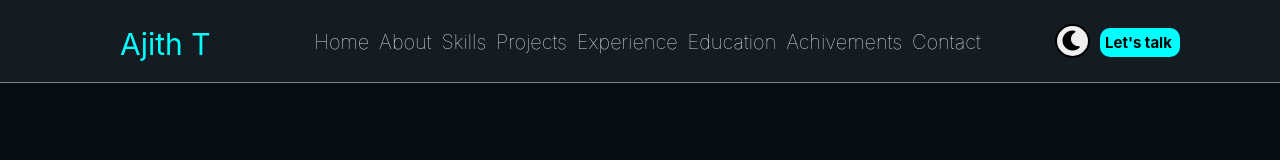
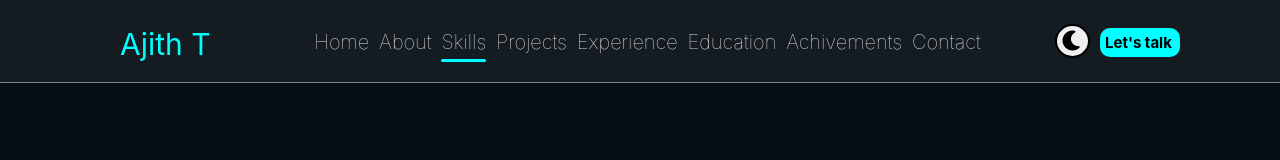
Before and after one commit to AjithT18/portfolio, a React (Vite) app: page / in a window 1280 px wide. Shown: the top 160 px of the page. Built offline with nearby package versions, Linux system fonts and the light colour scheme.

Commit message:
portfolio

```diff
--- a/src/Components/Navbar.jsx
+++ b/src/Components/Navbar.jsx
@@ -1,34 +1,90 @@
-import "../style/Navbar.css"
+import { useEffect, useState } from "react";
+import "../style/Navbar.css";
 import "@fortawesome/fontawesome-free/css/all.min.css";
-function Navbar(){
+
+function Navbar() {
+    const [activeSection, setActiveSection] = useState("home");
+
+    useEffect(() => {
+        const sections = [
+            "home",
+            "about",
+            "skills",
+            "project",
+            "experience",
+            "education",
+            "achivements",
+            "contact"
+        ];
+
+        const handleScroll = () => {
+            const scrollPosition = window.scrollY + window.innerHeight * 0.35;
+
+            let currentSection = sections[0];
+
+            sections.forEach((id) => {
+                const section = document.getElementById(id);
+
+                if (section && section.offsetTop <= scrollPosition) {
+                    currentSection = id;
+                }
+            });
+
+            setActiveSection(currentSection);
+        };
+
+        handleScroll();
+
+        window.addEventListener("scroll", handleScroll, { passive: true });
+
+        return () => {
+            window.removeEventListener("scroll", handleScroll);
+        };
+    }, []);
+
+    const navItems = [
+        { label: "Home", id: "home" },
+        { label: "About", id: "about" },
+        { label: "Skills", id: "skills" },
+        { label: "Projects", id: "project" },
+        { label: "Experience", id: "experience" },
+        { label: "Education", id: "education" },
+        { label: "Achivements", id: "achivements" },
+        { label: "Contact", id: "contact" }
+    ];
+
     return (
-        <>
-            <div className="navbar theme" id = "navbar">
-                <a href="#" className="logo">
-                    <div>
-                        Ajith T
-                    </div>
+        <div className="navbar theme" id="navbar">
+            <a href="#home" className="logo">
+                <div>Ajith T</div>
+            </a>
+
+            <ul className="nav-links" id="navLinks">
+                {navItems.map((item) => (
+                    <li
+                        key={item.id}
+                        className={activeSection === item.id ? "active" : ""}
+                    >
+                        <a href={`#${item.id}`}>{item.label}</a>
+
+                        <div className="undermain">
+                            <div className="under"></div>
+                        </div>
+                    </li>
+                ))}
+            </ul>
+
+            <div className="nav-right">
+                <button className="theme-btn" id="themeCh" type="button">
+                    <i className="fa-solid fa-moon"></i>
+                </button>
+
+                <a href="#contact" className="lt">
+                    <div>Let's talk</div>
                 </a>
-                <ul className="nav-links" id="navLinks">
-                    <li><a href="#home"><span>Home</span></a><div className="undermain"><div className="under"></div></div></li>
-                    <li><a href="#about">About</a> <div className="undermain"><div className="under"></div></div></li>
-                    <li><a href="#skills">Skills</a> <div className="undermain"><div className="under"></div></div></li>
-                    <li><a href="#project">Projects</a> <div className="undermain"><div className="under"></div></div></li>
-                    <li><a href="#experience">Experience</a> <div className="undermain"><div className="under"></div></div></li>
-                    <li><a href="#education">Education</a> <div className="undermain"><div className="under"></div></div></li>
-                    <li><a href="#achivements">Achivements</a> <div className="undermain"><div className="under"></div></div></li>
-                    <li><a href="#contact">Contact</a> <div className="undermain"><div className="under"></div></div></li>
-                </ul>
-                <div className="nav-right">
-                    <button className="theme-btn" id="themeCh">
-                        <i className="fa-solid fa-moon"></i>
-                    </button>
-                    <a href="" className="lt"><div >Let's talk</div></a>
-                </div>
             </div>
-
-        </>
-    )
+        </div>
+    );
 }
 
-export default Navbar
+export default Navbar;
--- a/src/style/Navbar.css
+++ b/src/style/Navbar.css
@@ -63,9 +63,15 @@
                 }
             }
         }
-        li:hover{
-            .under{
+        li:hover {
+            .under {
                 animation: underl 300ms linear 0s 1 normal;
+                visibility: visible;
+            }
+        }
+
+        li.active {
+            .under {
                 visibility: visible;
             }
         }
```
